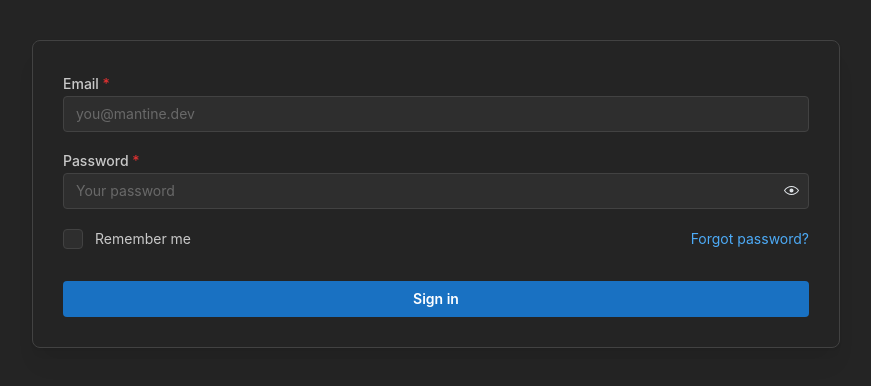
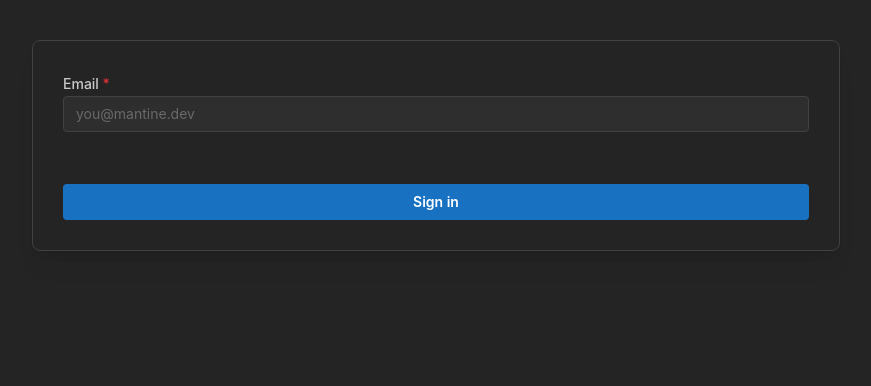
Before and after one commit to TDDD96-group10/FAD, a React (Vite) app in the folder fad_frontend/: page / in a window 1280 px wide. Shown: the top 386 px of the page, without its empty margins (204-1075 px from the left). Built offline with nearby package versions, Linux system fonts and the light colour scheme.

Commit message:
merge homepage

```diff
--- a/fad_frontend/src/navigation/routes.tsx
+++ b/fad_frontend/src/navigation/routes.tsx
@@ -1,15 +1,18 @@
 import { Route, Routes, BrowserRouter } from 'react-router-dom';
 import { routes } from './routesConfig';
 import Logintest from '../pages/logintest';
+import AuthenticationTitle from '../pages/Loginkod';
 import HomePage from '../pages/HomePage';
 import NotFoundPage from '../pages/NotFoundPage';
 import FADheader from '../header';
+import Loginkod from '../pages/Loginkod';
 
 const AppRoutes: React.FC = () => {
   return (
     <BrowserRouter>
       <Routes>
         <Route path="/" element={<Logintest />} />
+        <Route path="/code" element={<Loginkod />} />
         <Route path="*" element={<NotFoundPage />} />
         <Route path="home" element={<FADheader />}>
           {routes.map(({ path, element: Element }) => (
--- a/fad_frontend/src/pages/Loginkod.tsx
+++ b/fad_frontend/src/pages/Loginkod.tsx
@@ -18,11 +18,8 @@ import {
 
 import '../styles/pages/Login.css'
 
-  function Demo() {
-      return <Button variant="filled" color="pink" radius="md">Button</Button>;
-    }
 
-  function AuthenticationTitle() {
+const Loginkod: React.FC = () => {
 
     const navigate = useNavigate();
 
@@ -34,14 +31,10 @@ import {
             mode: 'uncontrolled',
             validateInputOnChange: true,
             initialValues: { email: ''},
-
-
-
-          // functions will be used to validate values at corresponding key
-
         });
 
     return (
+        <>
         <Container size={840} my={40}>
         <Title ta="center" className="title">
         </Title>
@@ -52,25 +45,17 @@ import {
             key={form.key('email')}
             {...form.getInputProps('email')}
             />
+            <a href="/home">
+            <Group justify="space-between" mt="lg">
+            </Group>
+            <Checkbox label="Remember me" />
             <Button  mt="xl" radius="md" color="gray" onClick={handleClick}>
                 Logga in
             </Button>
+            </a>
         </Paper>
         </Container>
-      );
-  }
-
-
-  const Loginkod: React.FC = () => {
-
-      return (
-          <div className="container">
-              <main className="content">
-
-                  <AuthenticationTitle />
-              </main>
-
-          </div>
+        </>
     );
 };
 
--- a/fad_frontend/src/pages/logintest.tsx
+++ b/fad_frontend/src/pages/logintest.tsx
@@ -27,14 +27,9 @@ const Logintest: React.FC = () => {
         </Title>
         <Paper withBorder shadow="md" p={30} mt={30} radius="md">
             <TextInput label="Email" placeholder="you@mantine.dev" required />
-            <PasswordInput label="Password" placeholder="Your password" required mt="md" />
             <Group justify="space-between" mt="lg">
-            <Checkbox label="Remember me" />
-            <Anchor component="button" size="sm">
-                Forgot password?
-            </Anchor>
             </Group>
-            <a href="/home">
+            <a href="/code">
                 <Button fullWidth mt="xl" onClick={() => console.log('Login clicked')}>
                 Sign in
                 </Button>
```
Also changed, not shown: 2 other files (tests, documents, lock files or other folders). Lines whose indentation alone changed are shown as unchanged.
